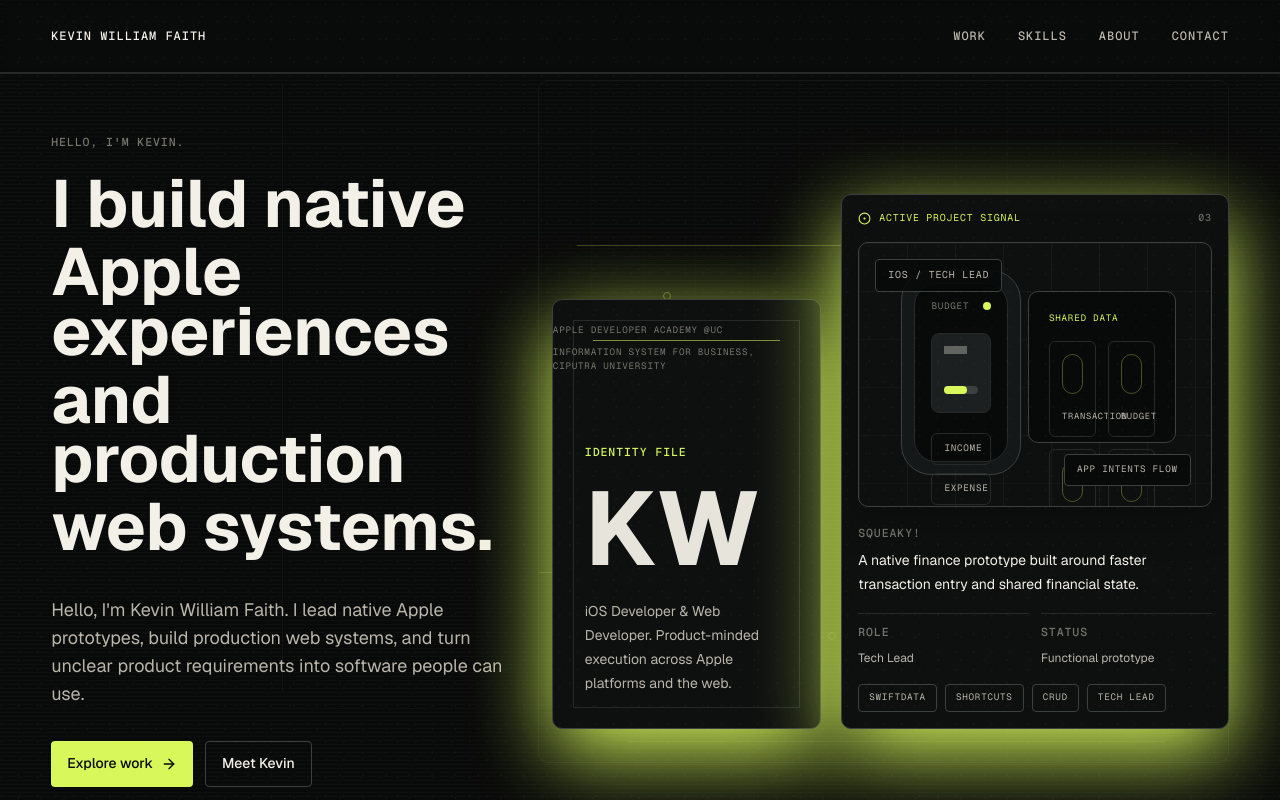
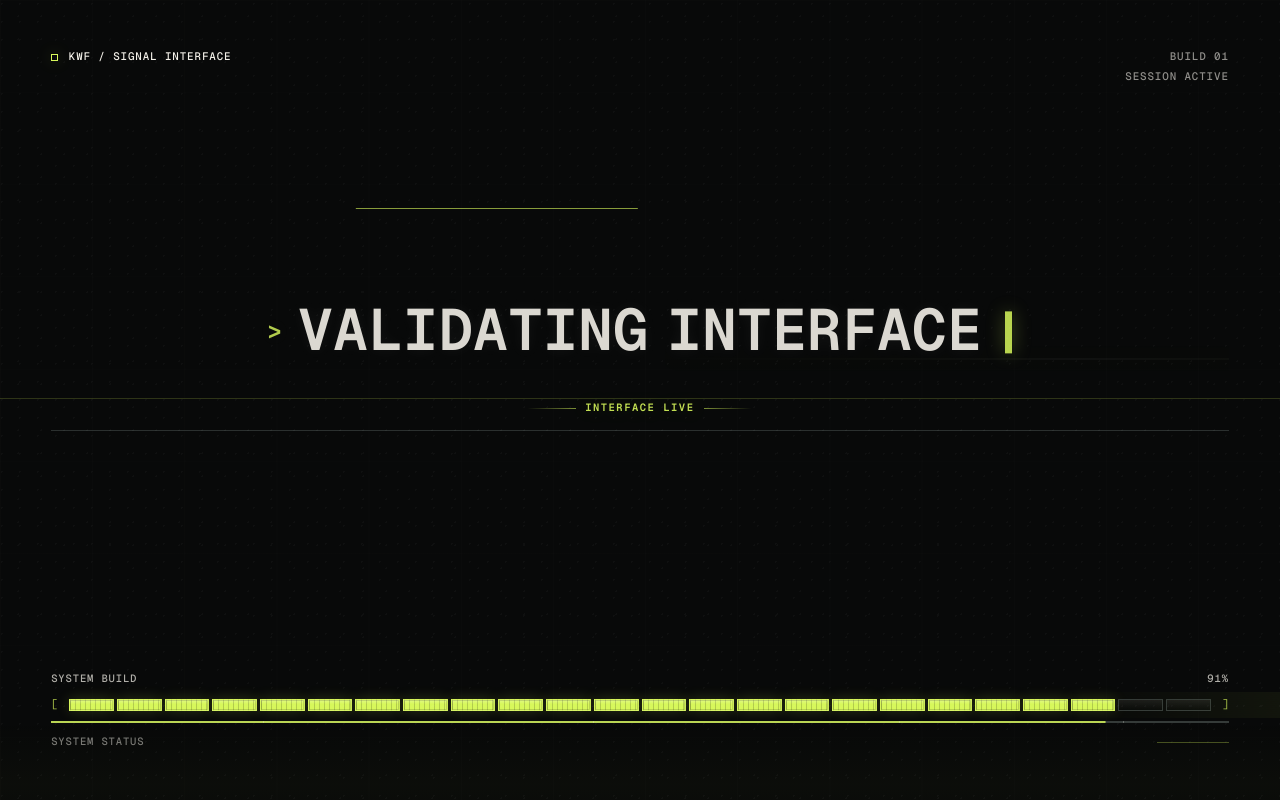
Before and after one commit to KeweKiwi/kevin-porto, a Next.js app: page / in a window 1280 px wide. Shown: the top 800 px of the page. Built offline with nearby package versions, Linux system fonts and the light colour scheme.

Commit message:
Refactor SystemLoader component to enhance loading animations and improve status display; update styles for better responsiveness

```diff
--- a/src/components/intro/SystemLoader.module.css
+++ b/src/components/intro/SystemLoader.module.css
@@ -134,7 +134,7 @@
 
 .statusGrid {
   place-self: center;
-  width: min(74rem, calc(100vw - (clamp(1.25rem, 4vw, 4.5rem) * 2)));
+  width: min(94rem, calc(100vw - (clamp(1.25rem, 4vw, 4.5rem) * 2)));
   padding-bottom: 5vh;
   text-align: center;
 }
@@ -157,6 +157,7 @@
 .statusLine {
   position: absolute;
   inset: 0;
+  z-index: 0;
   display: grid;
   grid-template-columns: minmax(0, auto);
   align-items: center;
@@ -166,7 +167,7 @@
   min-height: clamp(7.5rem, 18vh, 12rem);
   border-bottom: 1px solid rgba(58, 65, 63, 0.72);
   color: rgba(243, 240, 232, 0.9);
-  font-size: clamp(2rem, 5.8vw, 5.7rem);
+  font-size: clamp(2.15rem, min(4.55vw, 13.2vh), 5rem);
   font-weight: 600;
   letter-spacing: 0;
   line-height: 0.9;
@@ -176,7 +177,48 @@
   will-change: clip-path, filter, opacity, transform;
 }
 
+.statusBeam {
+  position: absolute;
+  top: 50%;
+  left: 50%;
+  z-index: -1;
+  width: min(52rem, 78vw);
+  height: 1px;
+  pointer-events: none;
+  background:
+    linear-gradient(
+      90deg,
+      transparent 0%,
+      rgba(215, 247, 91, 0.08) 22%,
+      rgba(243, 240, 232, 0.22) 50%,
+      rgba(215, 247, 91, 0.12) 78%,
+      transparent 100%
+    );
+  box-shadow:
+    0 0 18px rgba(215, 247, 91, 0.18),
+    0 0 44px rgba(215, 247, 91, 0.08);
+  transform: translate(-50%, -50%) scaleX(0);
+}
+
+.statusBeam::after {
+  position: absolute;
+  inset: -2.75rem 0;
+  content: "";
+  opacity: 0.18;
+  background:
+    linear-gradient(
+      to bottom,
+      transparent 0%,
+      rgba(215, 247, 91, 0.1) 48%,
+      rgba(243, 240, 232, 0.08) 50%,
+      rgba(215, 247, 91, 0.08) 52%,
+      transparent 100%
+    );
+}
+
 .statusCommand {
+  position: relative;
+  isolation: isolate;
   display: inline-grid;
   grid-template-columns: auto minmax(0, 1fr);
   align-items: center;
@@ -188,7 +230,39 @@
     0 0 34px rgba(215, 247, 91, 0.08);
 }
 
+.desktopStatuses .statusCommand {
+  width: max-content;
+}
+
+.statusSweep {
+  position: absolute;
+  inset: -0.16em -0.24em;
+  z-index: -1;
+  pointer-events: none;
+  opacity: 0;
+  background:
+    linear-gradient(
+      90deg,
+      transparent 0%,
+      rgba(215, 247, 91, 0.06) 22%,
+      rgba(215, 247, 91, 0.22) 48%,
+      rgba(243, 240, 232, 0.12) 50%,
+      rgba(215, 247, 91, 0.18) 52%,
+      transparent 78%,
+      transparent 100%
+    );
+  box-shadow:
+    inset 0 1px 0 rgba(215, 247, 91, 0.16),
+    inset 0 -1px 0 rgba(215, 247, 91, 0.11),
+    0 0 28px rgba(215, 247, 91, 0.1);
+  clip-path: polygon(0 32%, 100% 22%, 100% 72%, 0 82%);
+  mix-blend-mode: screen;
+  transform: translate3d(0, 0, 0);
+}
+
 .statusPrompt {
+  position: relative;
+  z-index: 1;
   color: rgba(215, 247, 91, 0.82);
   font-size: 0.42em;
   line-height: 1;
@@ -196,6 +270,8 @@
 }
 
 .statusText {
+  position: relative;
+  z-index: 1;
   display: flex;
   min-width: 0;
   max-width: 100%;
@@ -206,13 +282,20 @@
   row-gap: 0.06em;
 }
 
+.desktopStatuses .statusText {
+  flex-wrap: nowrap;
+  white-space: nowrap;
+}
+
 .statusWord {
   display: inline-flex;
   min-width: 0;
 }
 
 .statusChar {
+  position: relative;
   display: inline-block;
+  text-shadow: 0 0 0 transparent;
   will-change: filter, opacity, transform;
 }
 
@@ -227,12 +310,31 @@
   animation: terminalCursor 0.78s steps(1, end) infinite;
 }
 
-.okMark {
+.confirmationMark {
+  display: inline-flex;
+  align-items: center;
   justify-self: center;
-  color: #d7f75b;
-  font-size: 0.65rem;
-  font-weight: 500;
-  letter-spacing: 0.08em;
+  gap: 0.58rem;
+  color: rgba(215, 247, 91, 0.9);
+  font-size: 0.66rem;
+  font-weight: 600;
+  letter-spacing: 0.14em;
+  line-height: 1;
+  text-transform: uppercase;
+  text-shadow: 0 0 18px rgba(215, 247, 91, 0.26);
+}
+
+.confirmationMark::before,
+.confirmationMark::after {
+  display: block;
+  width: clamp(1.4rem, 3.8vw, 3.25rem);
+  height: 1px;
+  content: "";
+  background: linear-gradient(90deg, transparent, rgba(215, 247, 91, 0.56));
+}
+
+.confirmationMark::after {
+  background: linear-gradient(90deg, rgba(215, 247, 91, 0.56), transparent);
 }
 
 .progressDock {
@@ -468,9 +570,18 @@
     line-height: 0.92;
   }
 
+  .statusBeam {
+    width: min(25rem, 88vw);
+  }
+
   .statusCommand {
     grid-template-columns: 1fr;
     gap: 0.45rem;
+  }
+
+  .statusSweep {
+    inset: -0.2em -0.16em;
+    clip-path: polygon(0 36%, 100% 28%, 100% 70%, 0 78%);
   }
 
   .statusPrompt {
@@ -478,9 +589,16 @@
     font-size: 0.36em;
   }
 
-  .okMark {
+  .confirmationMark {
     justify-self: center;
-    font-size: 0.58rem;
+    gap: 0.42rem;
+    font-size: 0.56rem;
+    letter-spacing: 0.12em;
+  }
+
+  .confirmationMark::before,
+  .confirmationMark::after {
+    width: 1.25rem;
   }
 
   .progressMeta,
@@ -509,6 +627,8 @@
 @media (prefers-reduced-motion: reduce) {
   .scanTrack,
   .exitLine,
+  .statusBeam,
+  .statusSweep,
   .statusCursor {
     display: none;
   }
--- a/src/components/intro/SystemLoader.tsx
+++ b/src/components/intro/SystemLoader.tsx
@@ -16,17 +16,28 @@ type SystemLoaderProps = {
   timeoutMs?: number;
 };
 
+type LoaderStatus = {
+  command: string;
+  confirmation: string;
+};
+
 const desktopStatuses = [
-  "INITIALIZING PROFILE",
-  "LOADING CORE ASSETS",
-  "COMPILING PROJECT SIGNALS",
-  "VALIDATING INTERFACE",
+  { command: "INITIALIZING PROFILE", confirmation: "PROFILE SYNCED" },
+  { command: "LOADING CORE ASSETS", confirmation: "ASSETS MOUNTED" },
+  { command: "COMPILING PROJECT SIGNALS", confirmation: "SIGNAL LOCKED" },
+  { command: "VALIDATING INTERFACE", confirmation: "INTERFACE LIVE" },
 ];
 
-const mobileStatuses = desktopStatuses;
+const mobileStatuses: LoaderStatus[] = [
+  { command: "PROFILE INIT", confirmation: "SYNCED" },
+  { command: "CORE ASSETS", confirmation: "MOUNTED" },
+  { command: "PROJECT SIGNALS", confirmation: "LOCKED" },
+  { command: "INTERFACE CHECK", confirmation: "LIVE" },
+];
 
 const progressMilestones = [18, 46, 72, 91, 100] as const;
 const progressCells = Array.from({ length: 24 }, (_, index) => index);
+const decodeGlyphs = ["0", "1", "/", "\\", "_", "-", "+", "*", "#", ":", "."] as const;
 
 type StatusMode = "desktop" | "mobile";
 
@@ -39,30 +50,33 @@ function TerminalStatusLine({
   status,
 }: {
   mode: StatusMode;
-  status: string;
+  status: LoaderStatus;
 }) {
   const lineProps =
     mode === "desktop"
       ? { "data-desktop-status": true }
       : { "data-mobile-status": true };
-  const okProps =
+  const confirmationProps =
     mode === "desktop"
-      ? { "data-desktop-ok": true }
-      : { "data-mobile-ok": true };
+      ? { "data-desktop-confirmation": true }
+      : { "data-mobile-confirmation": true };
 
   return (
     <li className={styles.statusLine} {...lineProps}>
+      <span className={styles.statusBeam} data-status-beam />
       <span className={styles.statusCommand}>
+        <span className={styles.statusSweep} data-status-sweep />
         <span className={styles.statusPrompt} data-status-prompt>
           &gt;
         </span>
         <span className={styles.statusText}>
-          {status.split(" ").map((word, wordIndex) => (
-            <span key={`${status}-${wordIndex}-${word}`} className={styles.statusWord}>
+          {status.command.split(" ").map((word, wordIndex) => (
+            <span key={`${status.command}-${wordIndex}-${word}`} className={styles.statusWord}>
               {Array.from(word).map((char, charIndex) => (
                 <span
-                  key={`${status}-${wordIndex}-${charIndex}`}
+                  key={`${status.command}-${wordIndex}-${charIndex}`}
                   className={styles.statusChar}
+                  data-status-value={char}
                   data-status-char
                 >
                   {char}
@@ -73,8 +87,8 @@ function TerminalStatusLine({
           <span className={styles.statusCursor} data-status-cursor />
         </span>
       </span>
-      <span className={styles.okMark} {...okProps}>
-        OK
+      <span className={styles.confirmationMark} {...confirmationProps}>
+        {status.confirmation}
       </span>
     </li>
   );
@@ -83,7 +97,7 @@ function TerminalStatusLine({
 export function SystemLoader({
   onComplete,
   allowSkip = true,
-  timeoutMs = 6200,
+  timeoutMs = 8600,
 }: SystemLoaderProps) {
   const rootRef = useRef<HTMLDivElement | null>(null);
   const progressFillRef = useRef<HTMLSpanElement | null>(null);
@@ -191,8 +205,8 @@ export function SystemLoader({
         isMobile ? "[data-mobile-status]" : "[data-desktop-status]",
         root,
       );
-      const okMarks = gsap.utils.toArray<HTMLElement>(
-        isMobile ? "[data-mobile-ok]" : "[data-desktop-ok]",
+      const confirmationMarks = gsap.utils.toArray<HTMLElement>(
+        isMobile ? "[data-mobile-confirmation]" : "[data-desktop-confirmation]",
         root,
       );
 
@@ -219,27 +233,33 @@ export function SystemLoader({
 
       const timing = isMobile
         ? {
-          wake: 0.2,
-          status: 0.05,
-          statusHold: 0.16,
-          statusOut: 0.16,
-          char: 0.024,
-          charStagger: 0.012,
-          progress: 0.14,
-          ready: 0.16,
-          exit: 0.34,
+          wake: 0.24,
+          status: 0.07,
+          statusHold: 0.34,
+          statusOut: 0.2,
+          char: 0.042,
+          charStagger: 0.015,
+          decodeFlicker: 0.048,
+          progress: 0.18,
+          ready: 0.22,
+          exit: 0.42,
         }
         : {
-          wake: 0.28,
-          status: 0.05,
-          statusHold: 0.18,
-          statusOut: 0.18,
-          char: 0.026,
-          charStagger: 0.011,
-          progress: 0.16,
-          ready: 0.2,
-          exit: 0.5,
+          wake: 0.36,
+          status: 0.08,
+          statusHold: 0.48,
+          statusOut: 0.24,
+          char: 0.046,
+          charStagger: 0.017,
+          decodeFlicker: 0.055,
+          progress: 0.22,
+          ready: 0.34,
+          exit: 0.66,
         };
+
+      root.querySelectorAll<HTMLElement>("[data-status-char]").forEach((char) => {
+        char.textContent = char.dataset.statusValue ?? char.textContent;
+      });
 
       gsap.set(statusLines, {
         autoAlpha: 0,
@@ -248,9 +268,27 @@ export function SystemLoader({
         scale: 0.985,
         y: isMobile ? 10 : 16,
       });
-      gsap.set("[data-status-char]", { autoAlpha: 0, filter: "blur(3px)", yPercent: 38 });
+      gsap.set("[data-status-char]", {
+        autoAlpha: 0,
+        color: "rgba(215, 247, 91, 0.68)",
+        filter: "blur(3px)",
+        textShadow: "0 0 18px rgba(215, 247, 91, 0.18)",
+        yPercent: 38,
+      });
       gsap.set("[data-status-prompt], [data-status-cursor]", { autoAlpha: 0 });
-      gsap.set(okMarks, { autoAlpha: 0, y: 5 });
+      gsap.set("[data-status-beam]", {
+        autoAlpha: 0,
+        scaleX: 0,
+        xPercent: 0,
+        transformOrigin: "center center",
+      });
+      gsap.set("[data-status-sweep]", {
+        autoAlpha: 0,
+        scaleX: 0.22,
+        xPercent: -24,
+        transformOrigin: "left center",
+      });
+      gsap.set(confirmationMarks, { autoAlpha: 0, y: 5 });
       gsap.set("[data-loader-metadata]", { autoAlpha: 0, y: -8 });
       gsap.set("[data-loader-scan]", { scaleX: 0, transformOrigin: "left center" });
       gsap.set("[data-loader-exit-line]", { scaleX: 0, transformOrigin: "center center" });
@@ -296,13 +334,77 @@ export function SystemLoader({
       }
 
       statusLines.forEach((line, index) => {
-        const ok = okMarks[index];
+        const confirmation = confirmationMarks[index];
         const milestone = progressMilestones[index] ?? 100;
         const prompt = line.querySelector<HTMLElement>("[data-status-prompt]");
         const cursor = line.querySelector<HTMLElement>("[data-status-cursor]");
+        const beam = line.querySelector<HTMLElement>("[data-status-beam]");
+        const sweep = line.querySelector<HTMLElement>("[data-status-sweep]");
         const chars = gsap.utils.toArray<HTMLElement>("[data-status-char]", line);
+        const lineTimeline = gsap.timeline();
+        const decodeTimeline = gsap.timeline();
 
-        introTimeline
+        chars.forEach((char, charIndex) => {
+          const finalChar = char.dataset.statusValue ?? char.textContent ?? "";
+          const firstGlyph = decodeGlyphs[(charIndex + index * 3) % decodeGlyphs.length];
+          const secondGlyph =
+            decodeGlyphs[(charIndex * 2 + index * 5 + 4) % decodeGlyphs.length];
+          const startAt = charIndex * timing.charStagger;
+
+          decodeTimeline
+            .call(
+              () => {
+                char.textContent = firstGlyph;
+              },
+              undefined,
+              startAt,
+            )
+            .to(
+              char,
+              {
+                autoAlpha: 0.72,
+                color: "rgba(215, 247, 91, 0.78)",
+                filter: "blur(2px)",
+                textShadow: "0 0 18px rgba(215, 247, 91, 0.28)",
+                yPercent: isMobile ? 26 : 34,
+                duration: timing.decodeFlicker,
+                ease: "none",
+              },
+              startAt,
+            )
+            .call(
+              () => {
+                char.textContent = secondGlyph;
+              },
+              undefined,
+              startAt + timing.decodeFlicker * 0.52,
+            )
+            .call(
+              () => {
+                char.textContent = finalChar;
+              },
+              undefined,
+              startAt + timing.decodeFlicker + timing.char * 0.32,
+            )
+            .to(
+              char,
+              {
+                autoAlpha: 1,
+                color: "rgba(243, 240, 232, 0.92)",
+                filter: "blur(0px)",
+                textShadow: "0 0 14px rgba(243, 240, 232, 0.06)",
+                yPercent: 0,
+                duration: timing.char,
+                ease: "power2.out",
+                onComplete: () => {
+                  char.textContent = finalChar;
+                },
+              },
+              startAt + timing.decodeFlicker,
+            );
+        });
+
+        lineTimeline
           .to(line, {
             autoAlpha: 1,
             clipPath: "inset(0% 0% 0% 0%)",
@@ -321,19 +423,47 @@ export function SystemLoader({
             "<",
           )
           .to(
-            chars,
+            beam,
             {
               autoAlpha: 1,
-              filter: "blur(0px)",
-              yPercent: 0,
-              duration: timing.char,
+              scaleX: 1,
+              duration: 0.18,
+              ease: "power2.out",
+            },
+            "<",
+          )
+          .to(
+            sweep,
+            {
+              autoAlpha: 0.86,
+              scaleX: 1,
+              xPercent: 0,
+              duration: isMobile ? 0.24 : 0.32,
+              ease: "power2.out",
+            },
+            "<+=0.03",
+          )
+          .add(decodeTimeline, "<+=0.08")
+          .to(
+            sweep,
+            {
+              autoAlpha: 0,
+              scaleX: 1.12,
+              xPercent: 22,
+              duration: isMobile ? 0.22 : 0.3,
+              ease: "power2.in",
+            },
+            ">-=0.12",
+          )
+          .to(
+            beam,
+            {
+              autoAlpha: 0.32,
+              xPercent: isMobile ? 0 : 3,
+              duration: 0.24,
               ease: "none",
-              stagger: {
-                each: timing.charStagger,
-                from: "start",
-              },
             },
-            "<+=0.05",
+            "<",
           )
           .to(
             cursor,
@@ -345,7 +475,7 @@ export function SystemLoader({
             ">-=0.02",
           )
           .to(
-            ok,
+            confirmation,
             {
               autoAlpha: 1,
               y: 0,
@@ -353,6 +483,24 @@ export function SystemLoader({
             },
             "<+=0.03",
           )
+          .to(
+            chars,
+            {
+              color: "#D7F75B",
+              duration: 0.035,
+              stagger: {
+                each: 0.003,
+                from: "random",
+              },
+              ease: "none",
+            },
+            "<+=0.03",
+          )
+          .to(chars, {
+            color: "rgba(243, 240, 232, 0.9)",
+            duration: 0.08,
+            ease: "power1.out",
+          })
           .to(
             progressFillRef.current,
             {
@@ -376,6 +524,8 @@ export function SystemLoader({
             },
             `+=${timing.statusHold}`,
           );
+
+        introTimeline.add(lineTimeline);
       });
 
       introTimeline
@@ -526,13 +676,13 @@ export function SystemLoader({
         <div className={styles.statusGrid}>
           <ul className={styles.desktopStatuses}>
             {desktopStatuses.map((status) => (
-              <TerminalStatusLine key={status} mode="desktop" status={status} />
+              <TerminalStatusLine key={status.command} mode="desktop" status={status} />
             ))}
           </ul>
 
           <ul className={styles.mobileStatuses}>
             {mobileStatuses.map((status) => (
-              <TerminalStatusLine key={status} mode="mobile" status={status} />
+              <TerminalStatusLine key={status.command} mode="mobile" status={status} />
             ))}
           </ul>
         </div>
```
Also changed, not shown: 1 other file (tests, documents, lock files or other folders).
